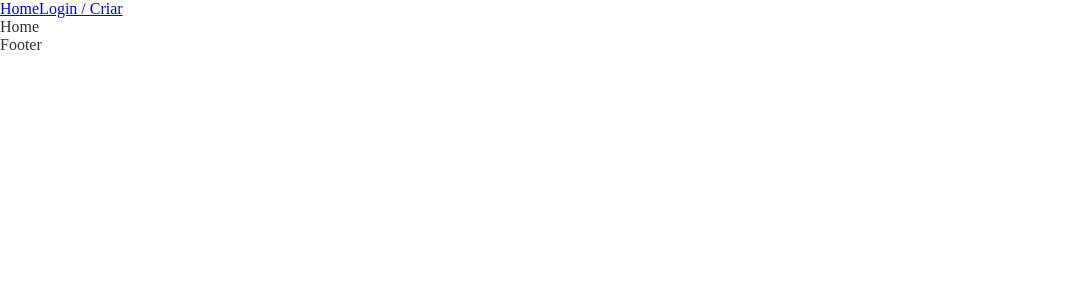
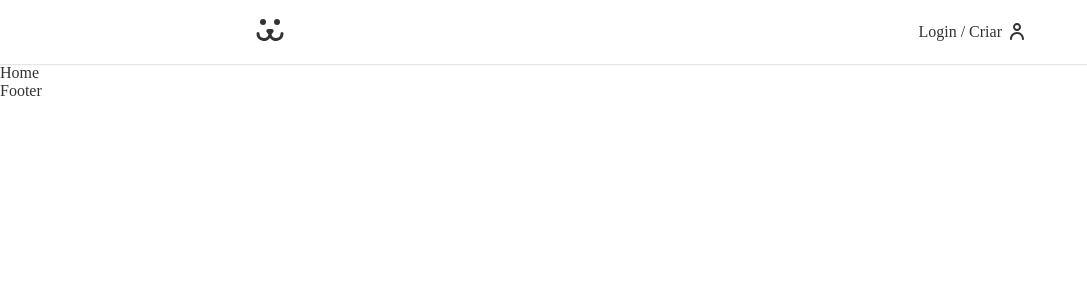
Before and after one commit to sidyjw/dogs, a React (Create React App) app: page / in a window 1280 px wide. Shown: the top 300 px of the page, without its empty margins (0-1087 px from the left). Built offline with nearby package versions, Linux system fonts and the light colour scheme.

Commit message:
Componente Header estilizado

```diff
--- a/src/containers/Header/index.tsx
+++ b/src/containers/Header/index.tsx
@@ -1,13 +1,23 @@
 import { Link } from "react-router-dom";
-
+import * as GS from "styles";
+import * as S from "./style";
+import { ReactComponent as Dogs } from "assets/dogs.svg";
 function Header() {
   return (
-    <header>
-      <nav>
-        <Link to="/">Home</Link>
-        <Link to="/login">Login / Criar</Link>
-      </nav>
-    </header>
+    <S.Header>
+      <GS.Container>
+        <S.Nav>
+          <Link to="/" aria-label="Dogs - Home">
+            <S.Logo>
+              <Dogs />
+            </S.Logo>
+          </Link>
+          <Link to="/login">
+            <S.Login>Login / Criar</S.Login>
+          </Link>
+        </S.Nav>
+      </GS.Container>
+    </S.Header>
   );
 }
 
--- /dev/null
+++ b/src/containers/Header/style.ts
@@ -0,0 +1,37 @@
+import styled from "styled-components";
+
+export const Logo = styled.div`
+  padding: 0.5rem 0;
+`;
+
+export const Nav = styled.nav`
+  display: flex;
+  justify-content: space-between;
+  align-items: center;
+  height: 4rem;
+`;
+
+export const Header = styled.header`
+  box-shadow: 0 1px 1px rgba(0, 0, 0, 0.1);
+  position: fixed;
+  width: 100%;
+  z-index: 100;
+  background-color: white;
+  top: 0;
+`;
+
+export const Login = styled.div`
+  color: #333;
+  display: flex;
+  align-items: center;
+  &::after {
+    content: " ";
+    display: inline-block;
+    width: 14px;
+    height: 17px;
+    background: url("/usuario.svg") no-repeat center center;
+    margin-left: 0.5rem;
+    position: relative;
+    top: -1px;
+  }
+`;
--- a/src/styles.ts
+++ b/src/styles.ts
@@ -6,10 +6,15 @@ export const GlobalStyles = createGlobalStyle`
     }
 
     body {
+        padding-top: 4rem;
         margin: 0;
         color: #333;
         --type-first: Helvetica, Arial, sans-serif;
         --type-second: 'Spectral', Georgia;
+    }
+
+    a {
+        text-decoration: none;
     }
 
     h1,
```
